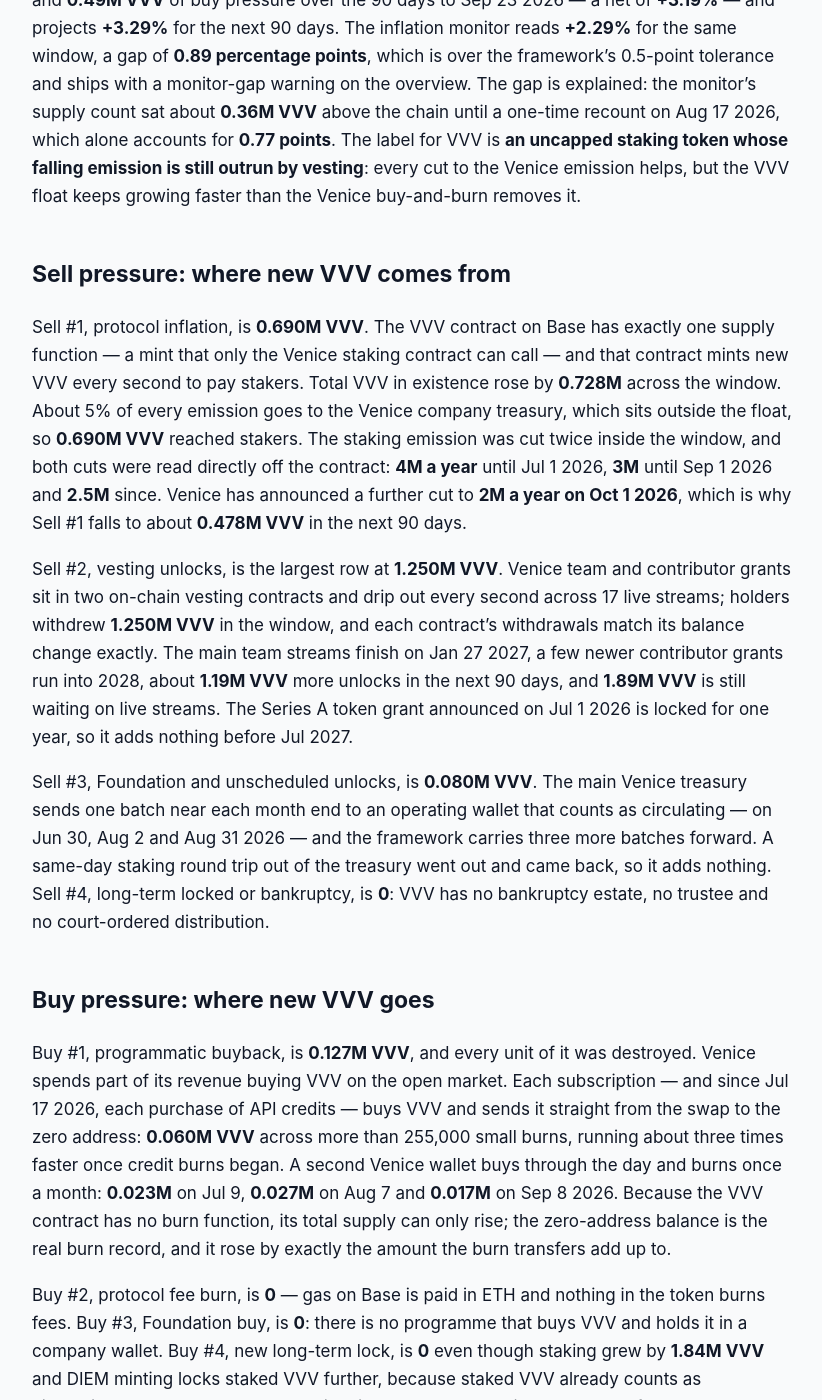
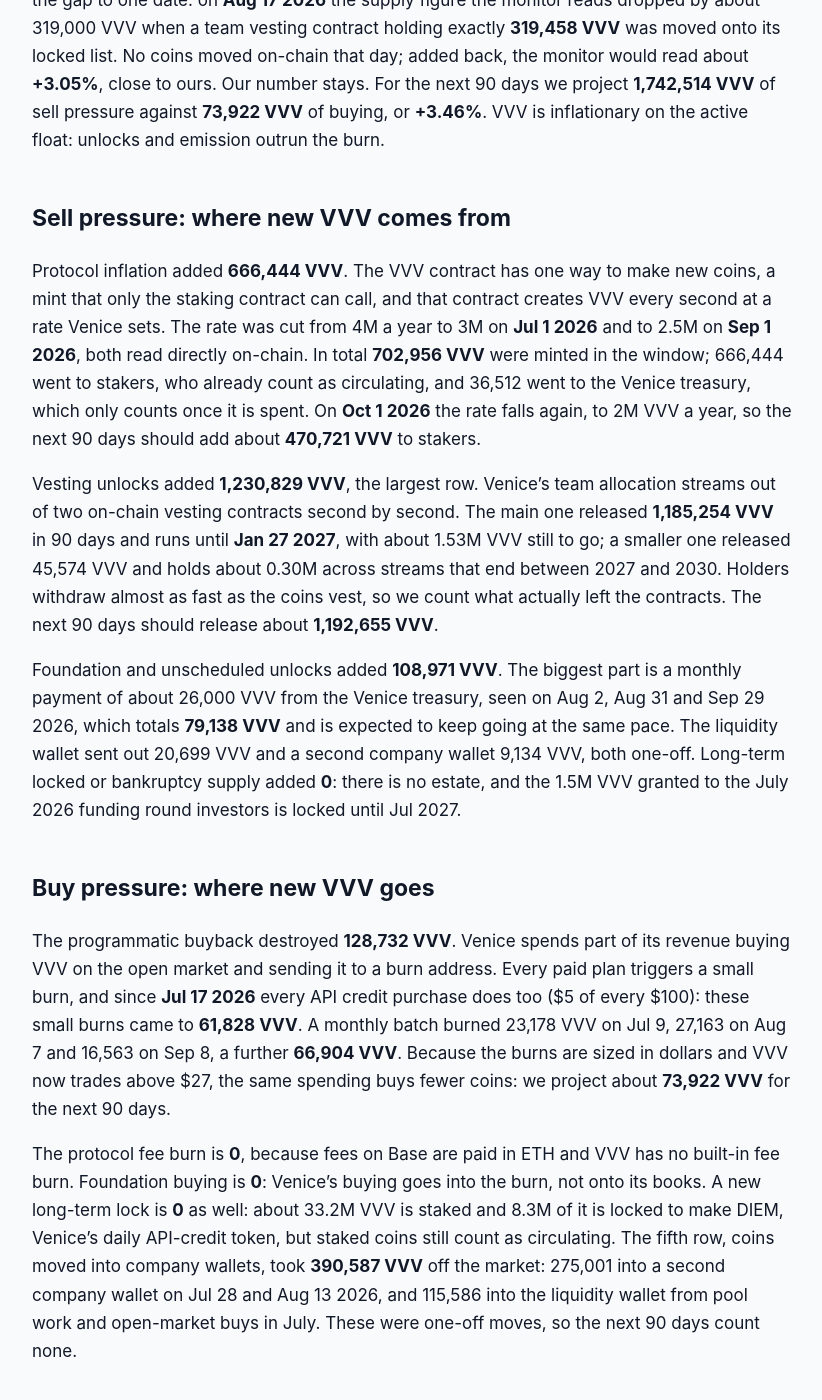
Before and after one commit to jeevansongmy-spec/mrnasdog-articles, a Jekyll site: the page built from crypto/vvv-pressure-framework.md, in a window 1280 px wide and 1400 px high, scrolled down 584 px. Shown: the whole window, without its empty margins (228-1050 px from the left). Built offline with Jekyll 4.4.1, drawn with Linux system fonts in a browser that asks for light colours; some of the changed text lies outside the part shown.

Commit message:
publish: crypto/vvv-pressure-framework

```diff
--- a/crypto/vvv-pressure-framework.md
+++ b/crypto/vvv-pressure-framework.md
@@ -1,55 +1,53 @@
 ---
 title:         "VVV Inflation Analysis · September 2026 · Supply growing · projected to keep growing"
-description:   "VVV supply is growing: +3.19% over 90 days as staking emissions and team vesting outrun Venice's revenue buy-and-burn. Full Pressure Framework ledger."
+description:   "VVV supply is growing: team vesting of 1.23M and 666K new staking coins beat a 128.7K revenue burn: +3.08% net in 90 days, about +3.46% next despite cuts."
 canonical_url: "https://mrnasdog.com/research/vvv/inflation"
 tags:          ["crypto", "vvv", "venice", "ai"]
 published:     true
 ---
 
-Originally published at [VVV Inflation Analysis · September 2026 · Supply growing · projected to keep growing](https://mrnasdog.com/research/vvv/inflation).
+*Originally published at [https://mrnasdog.com/research/vvv/inflation](https://mrnasdog.com/research/vvv/inflation)*
 
 # VVV Inflation Analysis · September 2026 · Supply growing · projected to keep growing
 
-VVV supply is growing and is projected to keep growing. The MrNasdog Pressure Framework reads Venice Token at **+3.19%** over the trailing 90 days and **+3.29%** over the next 90, because new staking emissions and team vesting streams add more VVV than revenue buybacks burn. Sell pressure is **2.02M VVV**, buy pressure is **0.49M VVV**, and the inflation monitor reads **+2.29%**. VVV has no supply cap: Venice has cut the staking emission from 14M a year at launch to 2.5M today and 2M from Oct 1 2026, but the rate is a company setting, not a hard limit.
+VVV, the token of the private AI app Venice on Base, is inflationary: over the last 90 days **2,006,244 VVV** reached the market against **519,319 VVV** taken off it, a net rise of **+3.08%** of the **48.25M** VVV in circulation. Team vesting is the biggest source and staking rewards the second, while Venice's revenue buy-and-burn removes far less. The next 90 days look similar, at about **+3.46%**, even after the staking emission is cut to 2M VVV a year on Oct 1 2026.
 
 ## The verdict, in one paragraph
 
-Against a circulating base of **48.12M VVV**, the framework books **2.02M VVV** of sell pressure and **0.49M VVV** of buy pressure over the 90 days to Sep 23 2026 — a net of **+3.19%** — and projects **+3.29%** for the next 90 days. The inflation monitor reads **+2.29%** for the same window, a gap of **0.89 percentage points**, which is over the framework's 0.5-point tolerance and ships with a monitor-gap warning on the overview. The gap is explained: the monitor's supply count sat about **0.36M VVV** above the chain until a one-time recount on Aug 17 2026, which alone accounts for **0.77 points**. The label for VVV is **an uncapped staking token whose falling emission is still outrun by vesting**: every cut to the Venice emission helps, but the VVV float keeps growing faster than the Venice buy-and-burn removes it.
+For the 90 days to **Sep 29 2026**, the Pressure Framework reads VVV at **+3.08%** net: sell pressure of **2,006,244 VVV** against buy pressure of **519,319 VVV**, on a circulating supply of **48.25M VVV**. The inflation monitor reads **+2.37%** for almost the same window, a gap of **0.71 points**, which is over our 0.5-point line, so the page carries a ⚠ monitor gap chip. We traced the gap to one date: on **Aug 17 2026** the supply figure the monitor reads dropped by about 319,000 VVV when a team vesting contract holding exactly **319,458 VVV** was moved onto its locked list. No coins moved on-chain that day; added back, the monitor would read about **+3.05%**, close to ours. Our number stays. For the next 90 days we project **1,742,514 VVV** of sell pressure against **73,922 VVV** of buying, or **+3.46%**. VVV is inflationary on the active float: unlocks and emission outrun the burn.
 
 ## Sell pressure: where new VVV comes from
 
-Sell #1, protocol inflation, is **0.690M VVV**. The VVV contract on Base has exactly one supply function — a mint that only the Venice staking contract can call — and that contract mints new VVV every second to pay stakers. Total VVV in existence rose by **0.728M** across the window. About 5% of every emission goes to the Venice company treasury, which sits outside the float, so **0.690M VVV** reached stakers. The staking emission was cut twice inside the window, and both cuts were read directly off the contract: **4M a year** until Jul 1 2026, **3M** until Sep 1 2026 and **2.5M** since. Venice has announced a further cut to **2M a year on Oct 1 2026**, which is why Sell #1 falls to about **0.478M VVV** in the next 90 days.
+Protocol inflation added **666,444 VVV**. The VVV contract has one way to make new coins, a mint that only the staking contract can call, and that contract creates VVV every second at a rate Venice sets. The rate was cut from 4M a year to 3M on **Jul 1 2026** and to 2.5M on **Sep 1 2026**, both read directly on-chain. In total **702,956 VVV** were minted in the window; 666,444 went to stakers, who already count as circulating, and 36,512 went to the Venice treasury, which only counts once it is spent. On **Oct 1 2026** the rate falls again, to 2M VVV a year, so the next 90 days should add about **470,721 VVV** to stakers.
 
-Sell #2, vesting unlocks, is the largest row at **1.250M VVV**. Venice team and contributor grants sit in two on-chain vesting contracts and drip out every second across 17 live streams; holders withdrew **1.250M VVV** in the window, and each contract's withdrawals match its balance change exactly. The main team streams finish on Jan 27 2027, a few newer contributor grants run into 2028, about **1.19M VVV** more unlocks in the next 90 days, and **1.89M VVV** is still waiting on live streams. The Series A token grant announced on Jul 1 2026 is locked for one year, so it adds nothing before Jul 2027.
+Vesting unlocks added **1,230,829 VVV**, the largest row. Venice's team allocation streams out of two on-chain vesting contracts second by second. The main one released **1,185,254 VVV** in 90 days and runs until **Jan 27 2027**, with about 1.53M VVV still to go; a smaller one released 45,574 VVV and holds about 0.30M across streams that end between 2027 and 2030. Holders withdraw almost as fast as the coins vest, so we count what actually left the contracts. The next 90 days should release about **1,192,655 VVV**.
 
-Sell #3, Foundation and unscheduled unlocks, is **0.080M VVV**. The main Venice treasury sends one batch near each month end to an operating wallet that counts as circulating — on Jun 30, Aug 2 and Aug 31 2026 — and the framework carries three more batches forward. A same-day staking round trip out of the treasury went out and came back, so it adds nothing. Sell #4, long-term locked or bankruptcy, is **0**: VVV has no bankruptcy estate, no trustee and no court-ordered distribution.
+Foundation and unscheduled unlocks added **108,971 VVV**. The biggest part is a monthly payment of about 26,000 VVV from the Venice treasury, seen on Aug 2, Aug 31 and Sep 29 2026, which totals **79,138 VVV** and is expected to keep going at the same pace. The liquidity wallet sent out 20,699 VVV and a second company wallet 9,134 VVV, both one-off. Long-term locked or bankruptcy supply added **0**: there is no estate, and the 1.5M VVV granted to the July 2026 funding round investors is locked until Jul 2027.
 
 ## Buy pressure: where new VVV goes
 
-Buy #1, programmatic buyback, is **0.127M VVV**, and every unit of it was destroyed. Venice spends part of its revenue buying VVV on the open market. Each subscription — and since Jul 17 2026, each purchase of API credits — buys VVV and sends it straight from the swap to the zero address: **0.060M VVV** across more than 255,000 small burns, running about three times faster once credit burns began. A second Venice wallet buys through the day and burns once a month: **0.023M** on Jul 9, **0.027M** on Aug 7 and **0.017M** on Sep 8 2026. Because the VVV contract has no burn function, its total supply can only rise; the zero-address balance is the real burn record, and it rose by exactly the amount the burn transfers add up to.
+The programmatic buyback destroyed **128,732 VVV**. Venice spends part of its revenue buying VVV on the open market and sending it to a burn address. Every paid plan triggers a small burn, and since **Jul 17 2026** every API credit purchase does too ($5 of every $100): these small burns came to **61,828 VVV**. A monthly batch burned 23,178 VVV on Jul 9, 27,163 on Aug 7 and 16,563 on Sep 8, a further **66,904 VVV**. Because the burns are sized in dollars and VVV now trades above $27, the same spending buys fewer coins: we project about **73,922 VVV** for the next 90 days.
 
-Buy #2, protocol fee burn, is **0** — gas on Base is paid in ETH and nothing in the token burns fees. Buy #3, Foundation buy, is **0**: there is no programme that buys VVV and holds it in a company wallet. Buy #4, new long-term lock, is **0** even though staking grew by **1.84M VVV** and DIEM minting locks staked VVV further, because staked VVV already counts as circulating. Buy #5, treasury absorption, is **0.360M VVV**: coins that moved from the market side back into Venice wallets outside the float, led by **0.200M** of Venice's own staked VVV returned to a company wallet on Jul 28 2026. Only its recurring fee-and-swap part, about **0.044M**, is carried forward.
+The protocol fee burn is **0**, because fees on Base are paid in ETH and VVV has no built-in fee burn. Foundation buying is **0**: Venice's buying goes into the burn, not onto its books. A new long-term lock is **0** as well: about 33.2M VVV is staked and 8.3M of it is locked to make DIEM, Venice's daily API-credit token, but staked coins still count as circulating. The fifth row, coins moved into company wallets, took **390,587 VVV** off the market: 275,001 into a second company wallet on Jul 28 and Aug 13 2026, and 115,586 into the liquidity wallet from pool work and open-market buys in July. These were one-off moves, so the next 90 days count none.
 
 ## Foundation and overhang
 
-The Venice overhang is large and fully named. Five company-controlled addresses hold everything counted outside the float, and together they rebuild the circulating figure to within 432 VVV. The main Venice treasury holds **20.77M VVV** and also receives about 5% of every emission. A second company wallet holds **8.63M VVV**, a liquidity wallet that runs Venice's pool positions holds **1.57M VVV**, and the two vesting contracts hold **1.94M VVV**. Venice founder Erik Voorhees has said the company owns more than 30M VVV and chose to raise equity rather than sell treasury tokens.
+Venice controls a large pool of VVV that sits outside the circulating count. The main treasury holds **20.74M VVV** and also receives about 5% of every new emission; a second company wallet holds **8.63M VVV**; the liquidity wallet holds **1.57M VVV**; and the two team vesting contracts still hold **1.57M** and **0.30M VVV**. Together that is about 32.8M VVV, roughly two-thirds of today's float. Only the vesting contracts and the monthly treasury payment have a set pace; the rest has no published schedule. The July 2026 investors also hold a 1.5M VVV grant and warrants for up to 5M more, locked until Jul 2027. We read these wallets on-chain at every rebuild: if any of their balances fall between refreshes, the outflow enters Sell #3 at the next refresh.
 
-None of the company wallets has a published release calendar, so their balances are read from the chain at every rebuild. If the treasury, the second wallet or the liquidity wallet falls between refreshes by more than the monthly batch already counted, that outflow enters Sell #3 at the next refresh. The monthly burn wallet is tracked the same way: it holds a working balance between burns, and if that balance ever leaves for anywhere other than the zero address, it enters the sell side instead.
+## How VVV compares to other staking-reward app tokens
 
-## How VVV compares to other staking-emission tokens
+VVV sits between two common designs. Like many proof-of-stake chains, it pays stakers in new coins with no hard cap on supply, but unlike a chain whose rate is fixed in protocol code, Venice sets the VVV rate itself and has cut it again and again, from 14M a year at launch to 2M from Oct 1 2026. That makes VVV's emission low and falling, about 4% a year of the float, but also a company decision rather than a rule.
 
-VVV belongs to the uncapped staking-emission class, the same broad shape as proof-of-stake layer-1 tokens that pay validators in new coins. The difference is who sets the rate. On a typical staking chain the emission follows a protocol curve tied to how much is staked. On VVV it is a single number the Venice company writes into the staking contract, and Venice has only ever moved it down — from 14M a year at launch to 2M from Oct 1 2026. That is a stronger downward track record than most staking chains, and a weaker guarantee than a hard cap like Bitcoin's, because the same setting could move back up.
-
-On the buy side, VVV sits closer to revenue-buyback tokens than to fee-burn chains. Where a fee-burn chain destroys part of every transaction fee in protocol code, the Venice buy-and-burn is funded from app revenue — subscriptions and API credits — and executed by the company on the open market. It scales with Venice's business rather than with on-chain activity, and it is real: the burn record matches the burn transfers to the last decimal. At today's rate it removes roughly one VVV for every fifteen that emissions and vesting add.
-
-The last comparison is to freshly launched tokens working through a team vest. For VVV, vesting — not emission — is now the biggest source of new float, and it ends in early 2027. Once the main team streams finish on Jan 27 2027, the Venice sell side shrinks to the staking emission and treasury batches. The gap narrows sharply, though burns at today's pace would still cover only about a quarter of what is left. That is the path to the net deflation Venice says it is aiming for, and it still needs bigger burns or smaller emissions.
+On the buy side, VVV looks like the app tokens that route revenue into buy-and-burn. The difference is size: VVV's burns are real and grow with Venice's sales, but in this window they removed about **7%** of what emission and vesting added. Tokens with a fee burn built into the chain destroy coins with every transaction; VVV only burns what the company chooses to spend. Until the team vesting ends in Jan 2027, VVV behaves like a young token still working through its unlock schedule, and the burn cannot keep up.
 
 ## What to watch in the next 90 days
 
-First, the Oct 1 2026 emission cut to 2M VVV a year — confirm the staking contract rate actually steps down. Second, the monthly Venice buyback burns, expected around Oct 8, Nov 7 and Dec 8 2026, and whether the per-subscription and per-credit burns keep their post-Jul 17 pace as the VVV price moves. Third, the team vesting streams, which keep releasing about 1.19M VVV a quarter until Jan 27 2027. Fourth, the month-end treasury batches around Sep 30, Oct 31 and Nov 30 2026, and any larger move out of the **20.77M VVV** main treasury. Fifth, any new Venice tokenomics update that changes the emission, the burn share of revenue or the DIEM supply target.
+The staking emission cut from 2.5M to 2M VVV a year on **Oct 1 2026** removes about 120,000 VVV from the next 90 days. The monthly revenue burn, which has landed around the 7th to 9th of each month, shows whether Venice's dollar budget rises with its revenue. The monthly treasury payment, last seen on **Sep 29 2026**, is due again in late October. The main team vesting stream keeps releasing about 12,700 VVV a day until it ends on **Jan 27 2027**, just after this window. Any further emission cut, or any large move out of the treasury or the second company wallet, would change this reading.
 
 ## Summary
 
-The MrNasdog Pressure Framework reads VVV at **+3.19%** over the trailing 90 days and **+3.29%** projected forward: supply growing, projected to keep growing. The structural driver is team vesting of **1.250M VVV** a quarter plus a staking emission of **0.690M**, against a revenue buy-and-burn of **0.127M** and **0.360M** absorbed back into Venice wallets. The key risk is that VVV has no cap and **30.97M VVV** sits in company wallets with no release schedule. The comfort is direction: Venice keeps cutting the emission, and the largest sell row runs out in January 2027.
+VVV, the Venice Token on Base, grew its circulating supply by **+3.08%** over the last 90 days and is projected to grow about **+3.46%** over the next 90. Team vesting of about 1.2M VVV per quarter and staking rewards of about 0.5M per quarter outweigh a revenue buy-and-burn that removes well under 0.1M VVV per quarter at today's price. The main risk is the 32.8M VVV held by Venice outside the float, which has no schedule. The pressure should ease after the team vesting ends on Jan 27 2027, when staking emission of 2M VVV a year becomes the main source of new supply.
 
-MrNasdog Pressure Framework analysis of VVV, Metric 1 — Inflation. Data + explanation only. Not financial advice. Updated Sep 23 2026.
+---
+
+*MrNasdog Pressure Framework analysis of VVV, Metric 1 — Inflation. Data + explanation only. Not financial advice. Checked Sep 29 2026.*
```
